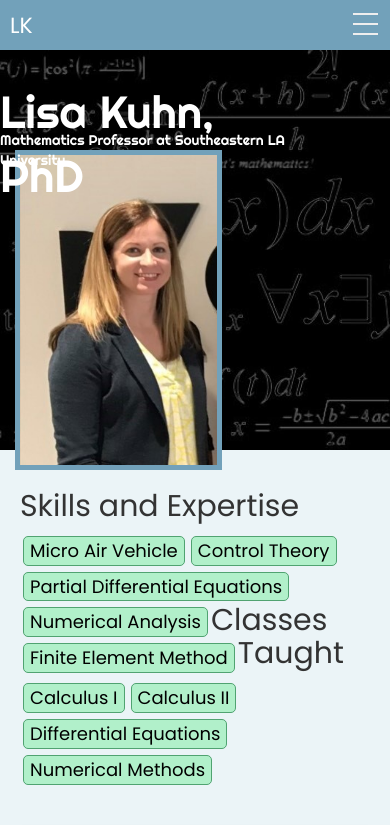
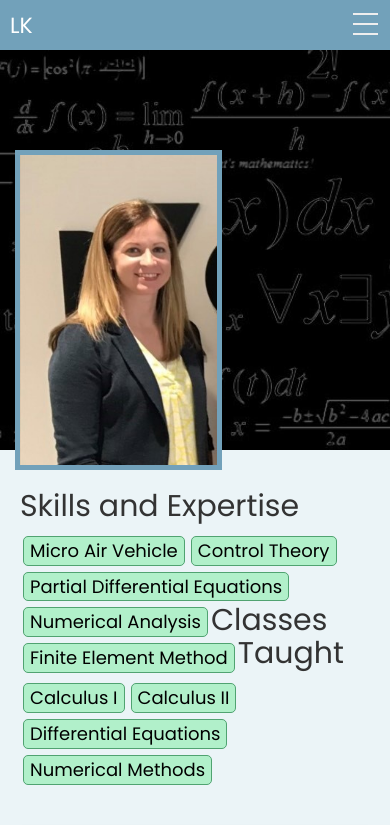
Before and after one commit to Maskey2/Webpage, a plain HTML site: page index.html in a window 390 px wide. Shown: the top 825 px of the page. Drawn offline with nearby package versions, Linux system fonts and the light colour scheme.

Commit message:
Update index.html

```diff
--- a/index.html
+++ b/index.html
@@ -178,18 +178,10 @@ a{
     margin-left: 15px;
   }
   .text {
-  position: absolute;
-  top: 80px;
-  right: 130px;
-  color:white;
-  font-size: 45px;
+  display:none;
   }
 .text2 {
-  position: absolute;
-  top: 130px;
-  right: 100px;
-  color:white;
-  font-size: 14px;
+  display:none;
  }
 }
 
```
